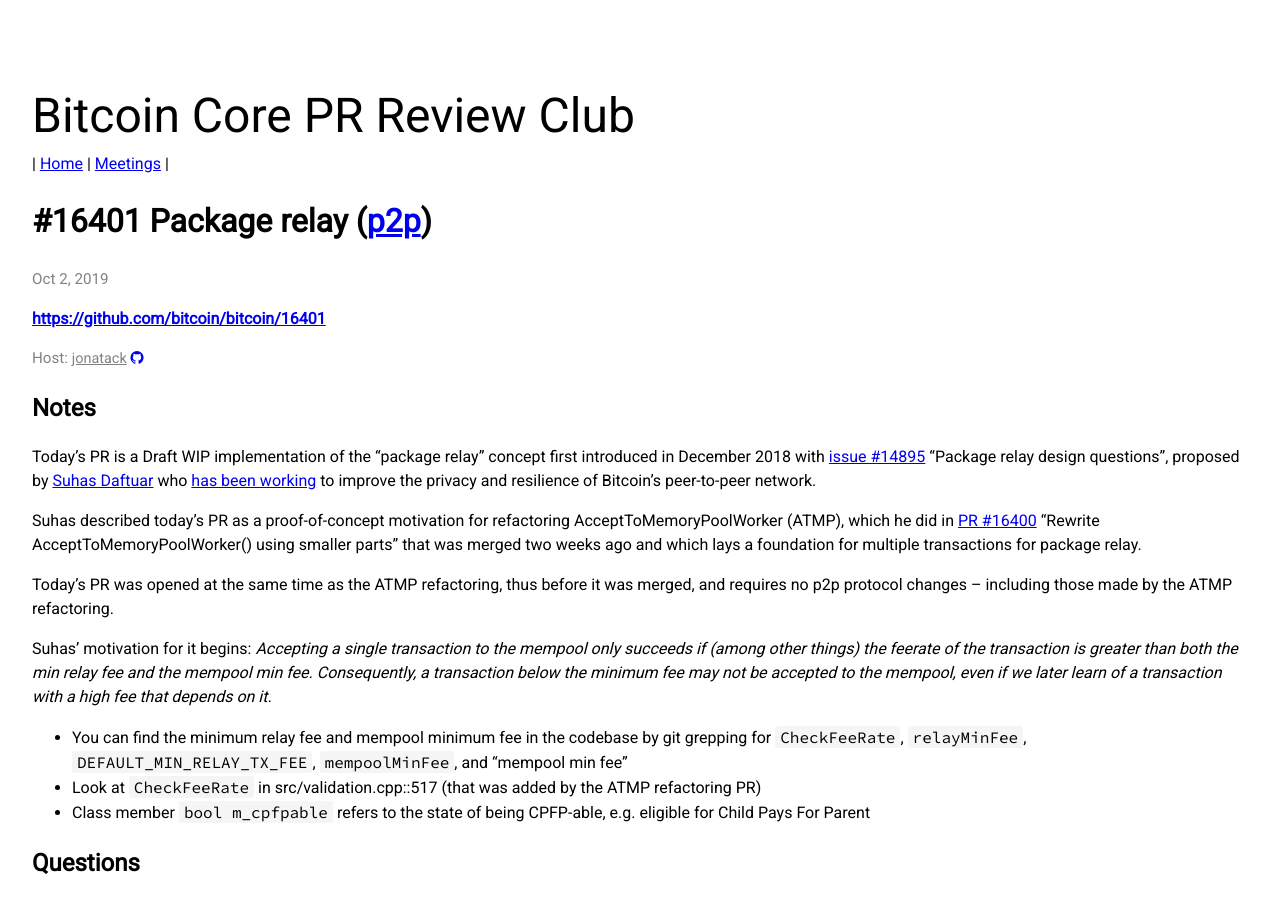
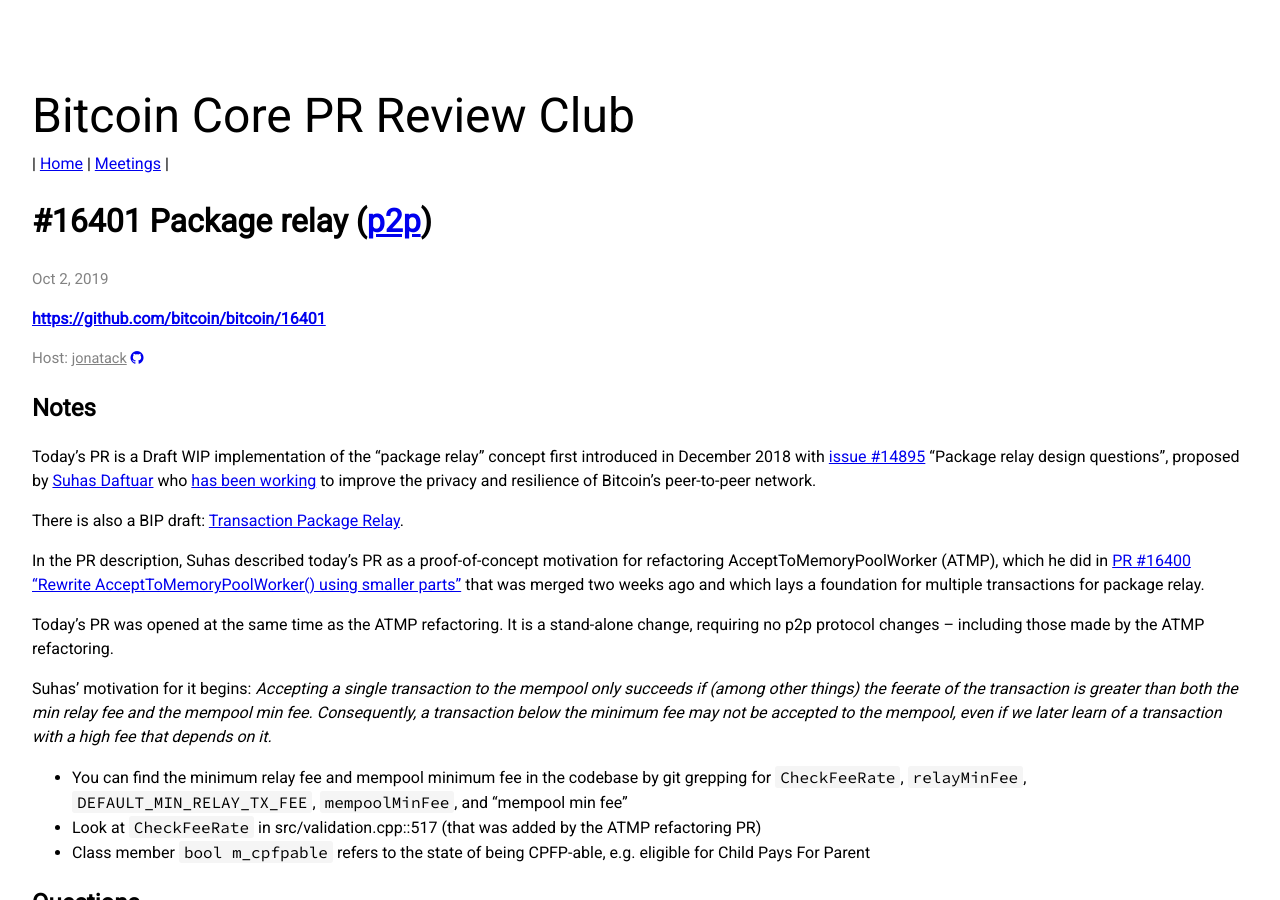
Before and after one commit to bitcoin-core-review-club/website, a Jekyll site: the page built from _posts/2019-10-02-#16401.md, in a window 1280 px wide and 900 px high. Built offline with Jekyll 4.4.1, drawn with Linux system fonts in a browser that asks for light colours; nearby versions of some CDN libraries.

Commit message:
n16401: update notes

```diff
--- a/_posts/2019-10-02-#16401.md
+++ b/_posts/2019-10-02-#16401.md
@@ -15,15 +15,18 @@
 [has been working](https://github.com/bitcoin/bitcoin/pulls?q=is%3Apr+author%3Asdaftuar)
 to improve the privacy and resilience of Bitcoin's peer-to-peer network.
 
-Suhas described today's PR as a proof-of-concept motivation for refactoring
-AcceptToMemoryPoolWorker (ATMP), which he did in [PR
-#16400](https://github.com/bitcoin/bitcoin/pull/16400) "Rewrite
-AcceptToMemoryPoolWorker() using smaller parts" that was merged two weeks ago
-and which lays a foundation for multiple transactions for package relay.
+There is also a BIP draft: [Transaction Package
+Relay](https://gist.github.com/sdaftuar/8756699bfcad4d3806ba9f3396d4e66a).
 
-Today's PR was opened at the same time as the ATMP refactoring, thus before it
-was merged, and requires no p2p protocol changes -- including those made by the
-ATMP refactoring.
+In the PR description, Suhas described today's PR as a proof-of-concept
+motivation for refactoring AcceptToMemoryPoolWorker (ATMP), which he did in
+[PR #16400 "Rewrite AcceptToMemoryPoolWorker() using smaller
+parts"](https://github.com/bitcoin/bitcoin/pull/16400) that was merged two weeks
+ago and which lays a foundation for multiple transactions for package relay.
+
+Today's PR was opened at the same time as the ATMP refactoring. It is a
+stand-alone change, requiring no p2p protocol changes -- including those made by
+the ATMP refactoring.
 
 Suhas' motivation for it begins: *Accepting a single transaction to the mempool
 only succeeds if (among other things) the feerate of the transaction is greater
```
